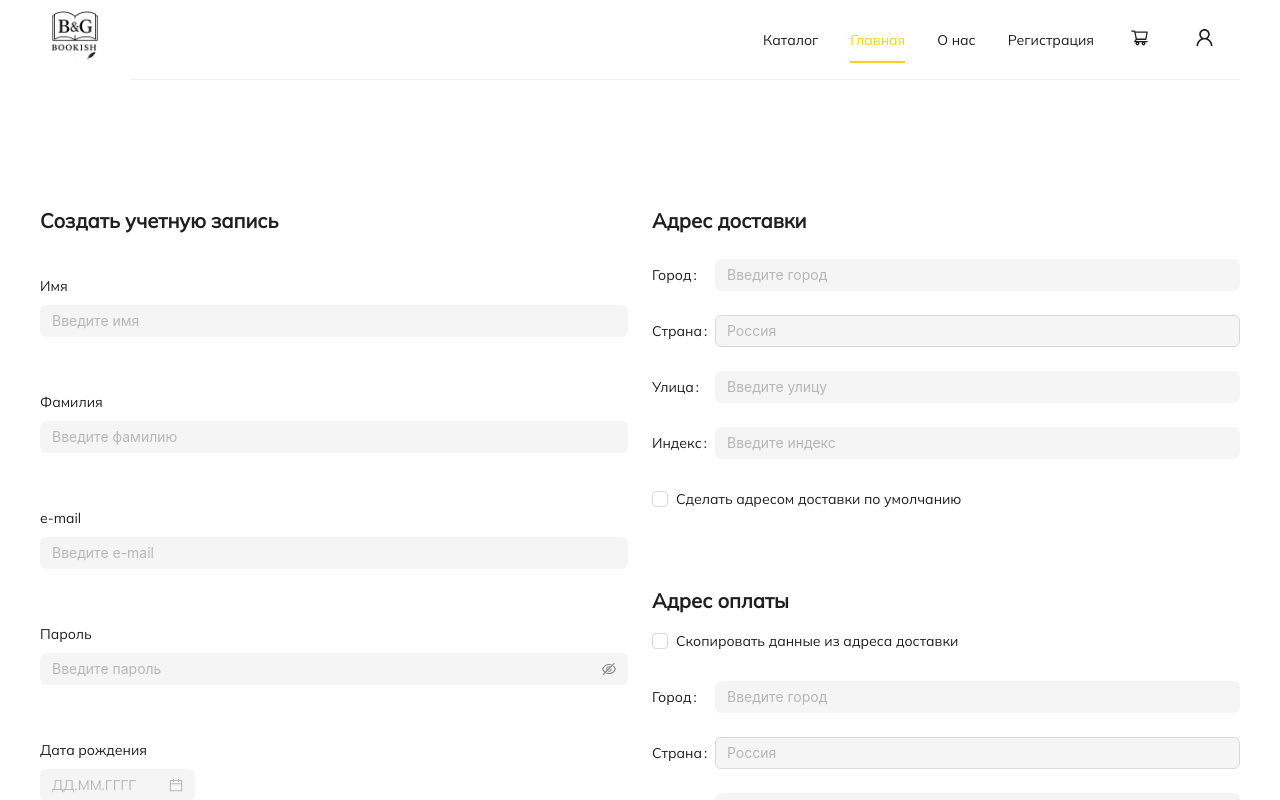
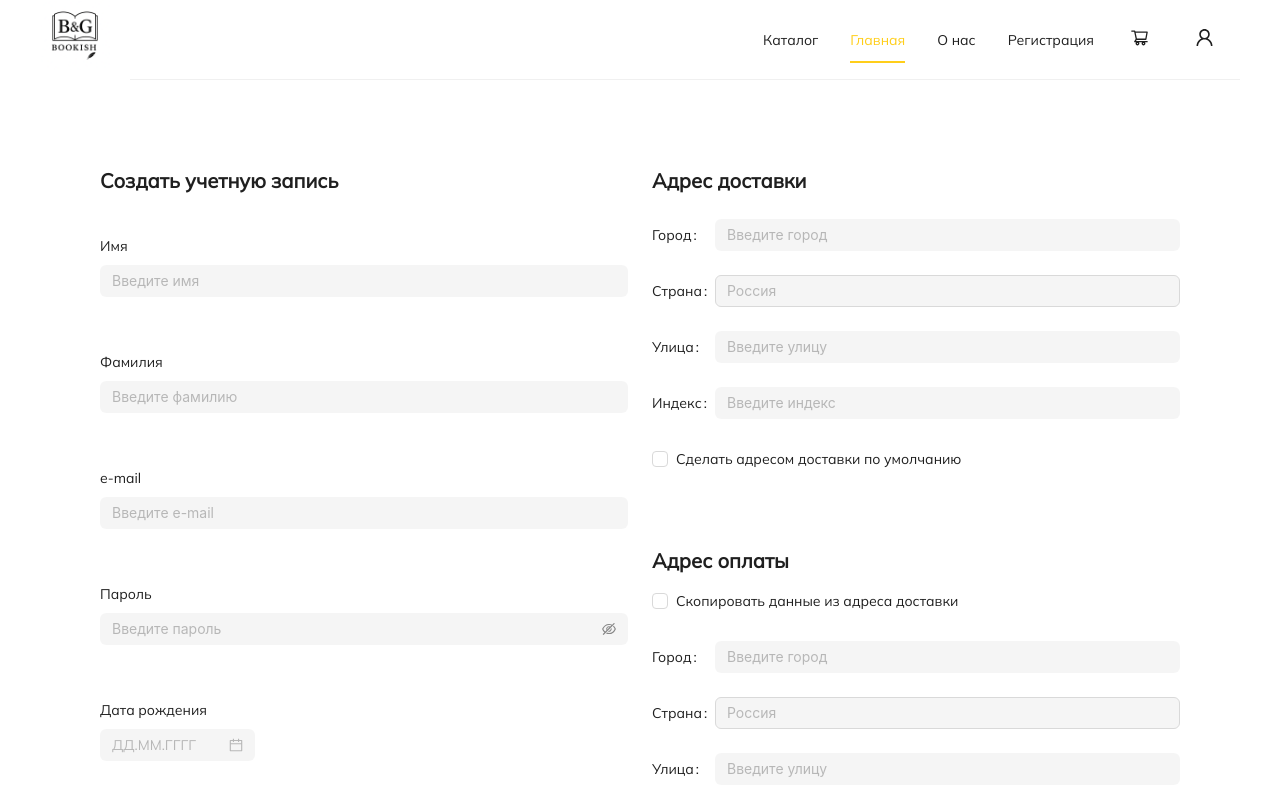
Before and after one commit to Korneim/eCommerce-Application, a React (Vite) app in the folder eCommerce-app/: page /registration in a window 1280 px wide. Shown: the top 800 px of the page. Built offline with nearby package versions, Linux system fonts and the light colour scheme; no server answers; what @commercetools/platform-sdk, @commercetools/ts-client would draw is missing.

Commit message:
fix: fix styles for registration

```diff
--- a/eCommerce-app/src/pages/registration/registration.module.scss
+++ b/eCommerce-app/src/pages/registration/registration.module.scss
@@ -1,8 +1,15 @@
 .container {
+    display: flex;
     width: 100%;
     max-width: 1440px;
-    padding: 100px 0;
+    min-height: calc(100vh - 260px);
+    align-items: center;
+    padding: 60px;
     margin: 0 auto;
+
+    @media screen and (width <= 1090px) {
+        min-height: calc(100vh - 330px);
+    }
 
     @media screen and (width <= 992px) {
         & {
```
